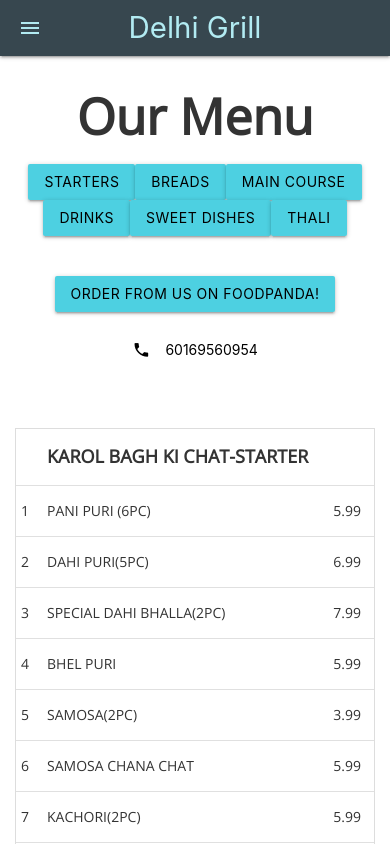
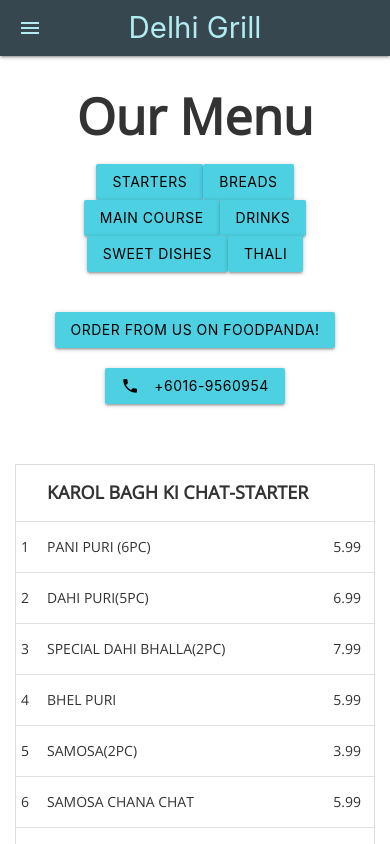
Before and after one commit to aryanmediratta/basic-react-website, a React (Create React App) app in the folder Desktop/WebDev/storewebsite/: page /menu in a window 390 px wide. Shown: the top 844 px of the page. Built offline with nearby package versions, Linux system fonts and the light colour scheme.

Commit message:
responsive buttons menu

```diff
--- a/Desktop/WebDev/storewebsite/src/pages/Contact.js
+++ b/Desktop/WebDev/storewebsite/src/pages/Contact.js
@@ -30,13 +30,9 @@
 			</div>
 			<br/>
 			<div className = "row">
-			<div className = "col s12 m6 l6">
-			<a className="waves-effect waves-light btn black-text text-lighten-4 cyan lighten-2" href="tel:60169560954" target="_blank" style = {{fontSize : '1em'}}><i class="small material-icons left">phone</i>60169560954</a>
-			</div>
-			<div className = "col s12 m6 l6">
-			<div class = "hide-on-med-and-up">
-			<br/>
-			</div>
+			<div className = "col s6 m6 l6">
+			<a class="btn waves-effect black-text waves-light cyan lighten-2" href="tel:60169560954" target="_blank"><i class="material-icons left">phone</i>+6016-9560954</a>			</div>
+			<div className = "col s6 m6 l6">
 			<a className="waves-effect waves-light btn black-text text-lighten-4 cyan lighten-2" href="https://api.whatsapp.com/send?phone=60169560954" target="_blank" rel="noopener noreferrer" style = {{fontSize : '1em'}}><i class="small material-icons left">message</i>WhatsApp</a>
 			</div>
 			</div>
--- a/Desktop/WebDev/storewebsite/src/pages/Menu.js
+++ b/Desktop/WebDev/storewebsite/src/pages/Menu.js
@@ -53,6 +53,7 @@
 			<h2 style = {h2s}> Our Menu </h2>
 
 			</div>
+						<div className = 'container'>
 			<div class="center">
 			 <a className="black-text waves-effect waves-light btn cyan lighten-2" href = "#starters"> Starters </a>
 			 <a className="black-text waves-effect waves-light btn cyan lighten-2" href = "#breads"> Breads </a>
@@ -61,6 +62,7 @@
 			 <a className="black-text waves-effect waves-light btn cyan lighten-2" href = "#sweet"> Sweet Dishes </a>
 			 <a className="black-text waves-effect waves-light btn cyan lighten-2" href = "#thali"> Thali </a>
 			 </div>
+			 </div>
 			 <br/>
 			 <br/>
 
@@ -69,8 +71,8 @@
 			</div>
 			<br/>
 			<div class="center">
-			<a className="btn-flat black-text" href="tel:60169560954" target="_blank"><i class="small material-icons left">phone</i>60169560954</a>
-			 </div>
+			<a class="btn waves-effect black-text waves-light cyan lighten-2" href="tel:60169560954" target="_blank"><i class="material-icons left">phone</i>+6016-9560954</a>
+		 </div>
 
 <br/>
 				<br/><br/>
```
